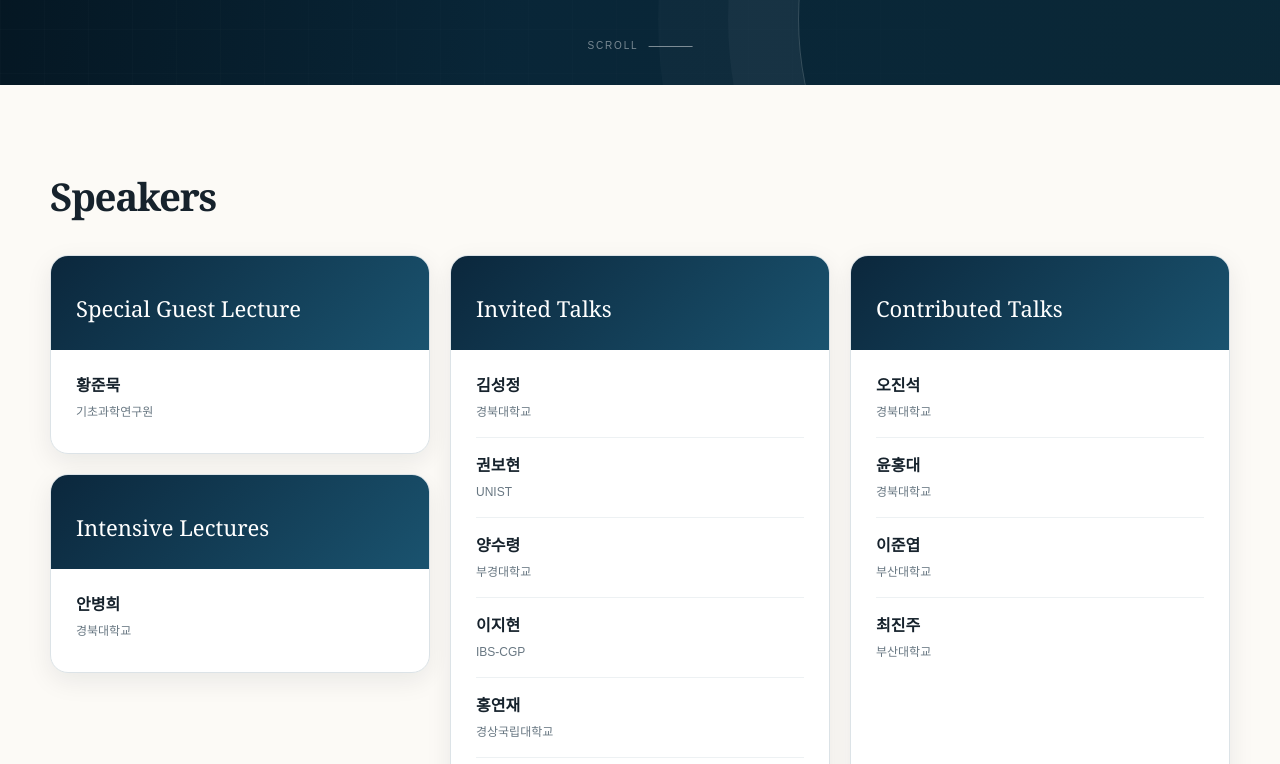
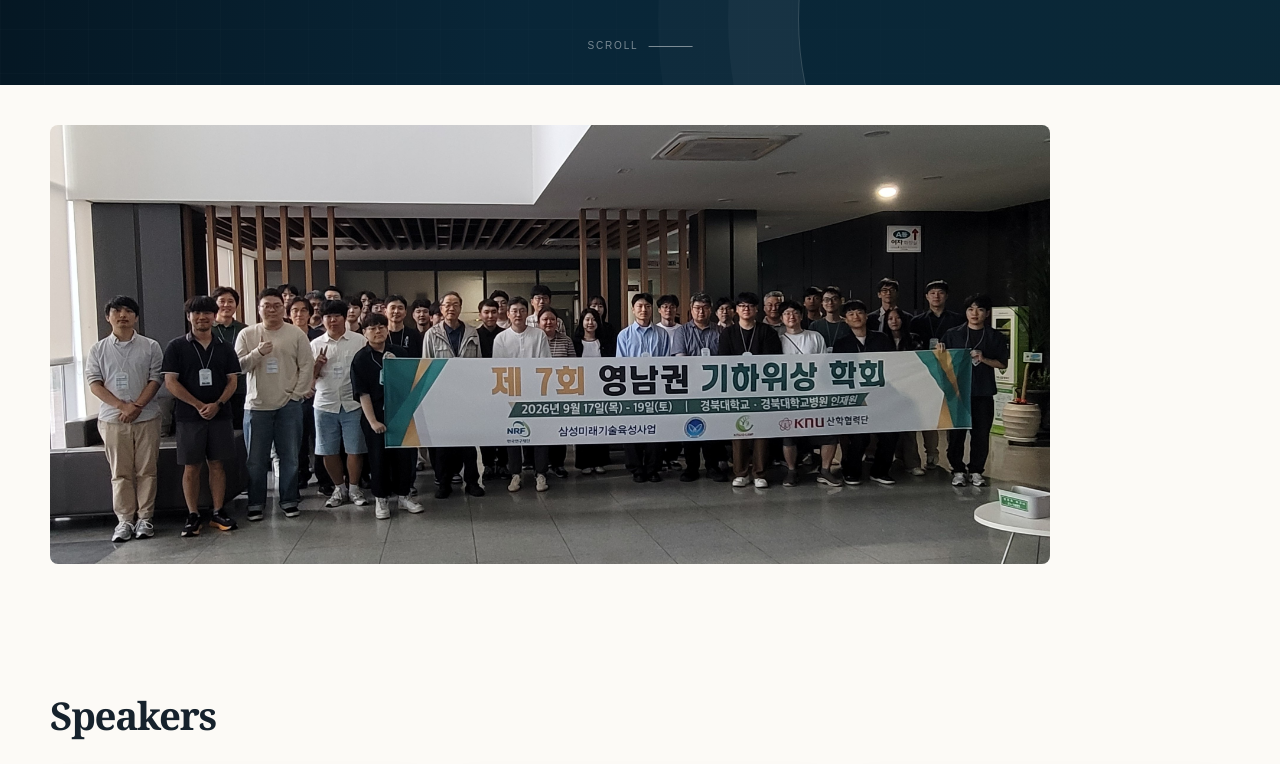
Before and after one commit to yubiyang/wgtyn-2026, a plain HTML site: page index.html in a window 1280 px wide. Shown: the part 675-1439 px from the top of the page. Drawn offline with nearby package versions, Linux system fonts and the light colour scheme.

Commit message:
Update index.html

```diff
--- a/index.html
+++ b/index.html
@@ -1753,6 +1753,16 @@
         </div>
         <div class="hero-scroll">Scroll</div>
       </section>
+
+
+      <div class="group-photo-section">
+        <div class="container">
+          <img src="group photo.jpg"
+               alt="Group photo of the 7th Workshop on Geometry and Topology around Young-Nam"
+               class="group-photo">
+        </div>
+      </div>
+
 
       <section class="section" id="speakersSection">
         <div class="container">
```
